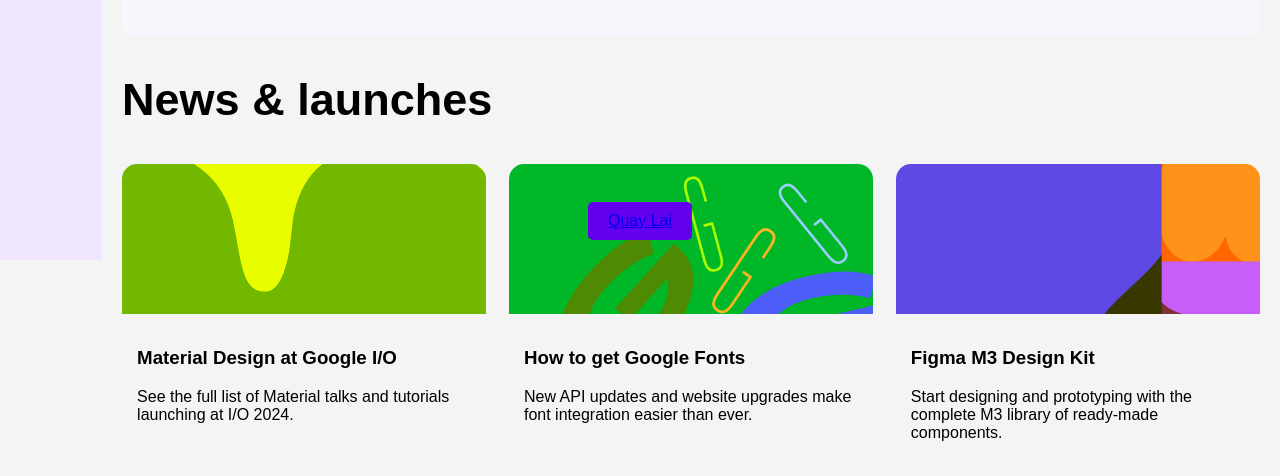
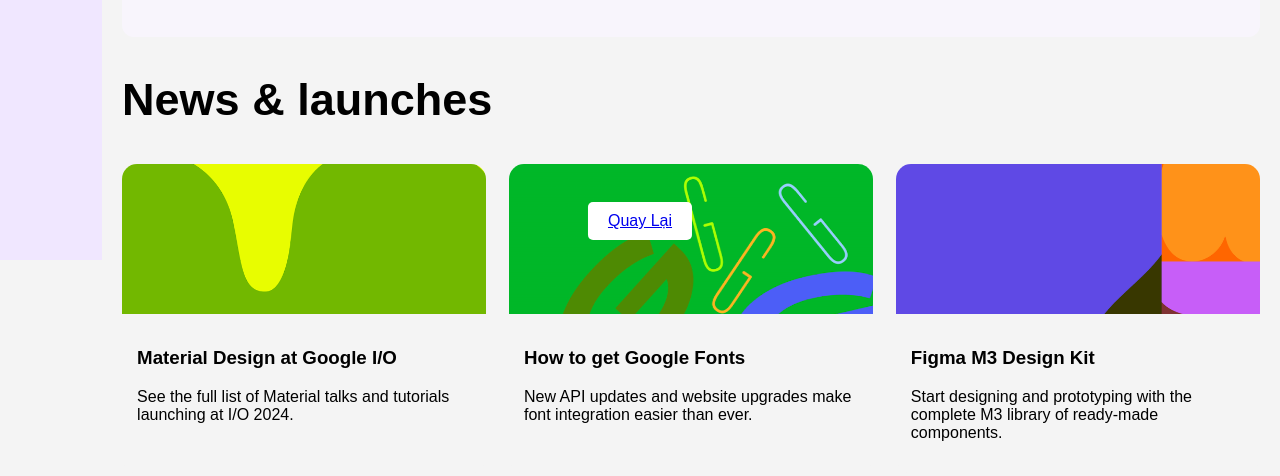
Before and after one commit to vumaiphuong224001823/b1-btvn-buoi6, a plain HTML site: page index.html in a window 1280 px wide. Shown: the part 540-1016 px from the top of the page. Drawn offline with Linux system fonts and the light colour scheme.

Commit message:
Update index.html

```diff
--- a/index.html
+++ b/index.html
@@ -125,7 +125,7 @@
         </div>
         </main>
     </div>
-    <div class="back-button" onclick="window.history.back()" style="position: fixed; bottom: 20px; left: 50%; transform: translateX(-50%); padding: 10px 20px; background-color: #6200ee; color: white; text-decoration: none; border-radius: 5px;"><a href="#">Quay Lại</a>
+    <div class="back-button" onclick="window.history.back()" style="position: fixed; bottom: 20px; left: 50%; transform: translateX(-50%); padding: 10px 20px; background-color: white; color: white; text-decoration: none; border-radius: 5px;"><a href="#">Quay Lại</a>
     </div>
 </body>
 </html>
```
